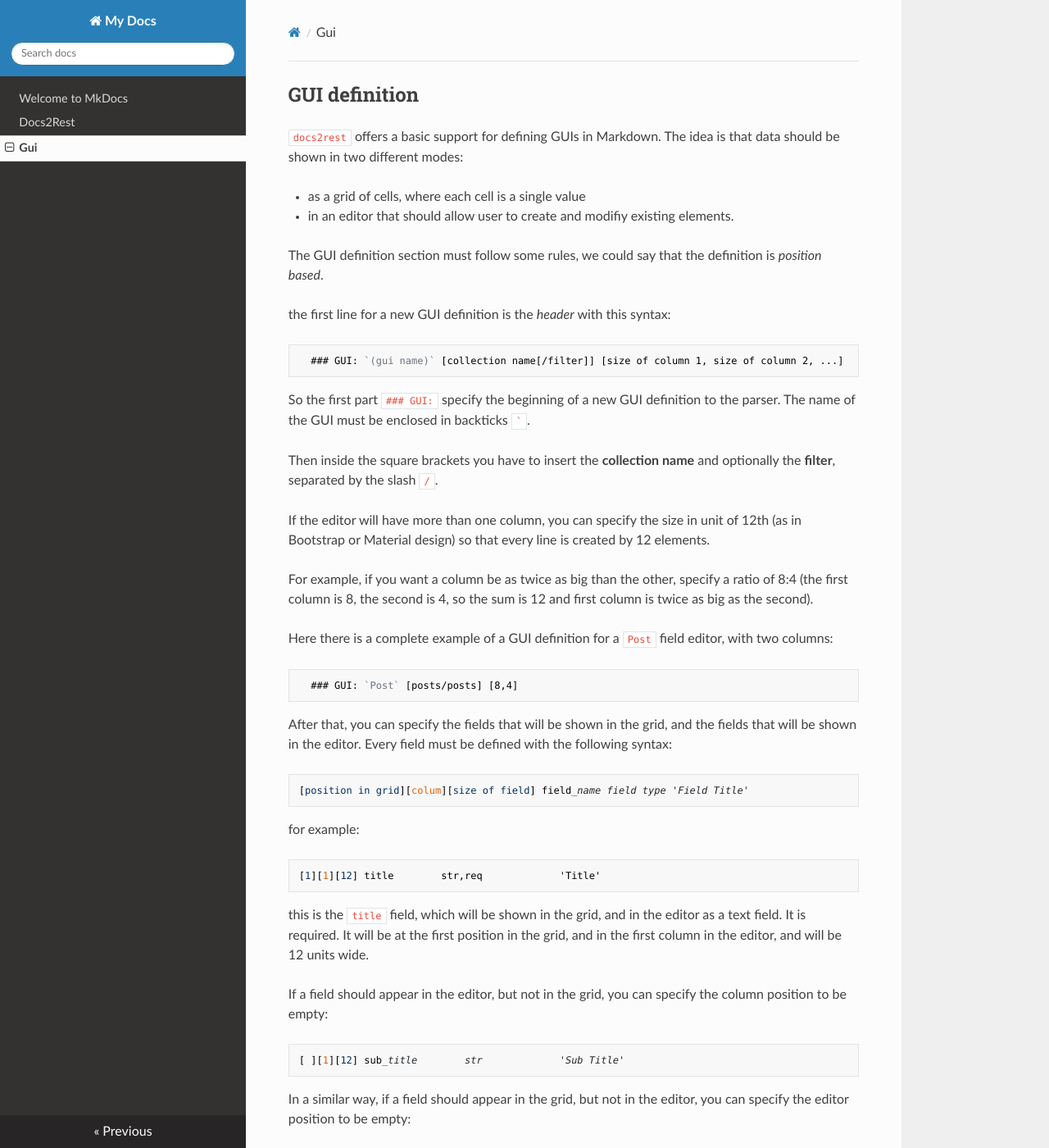
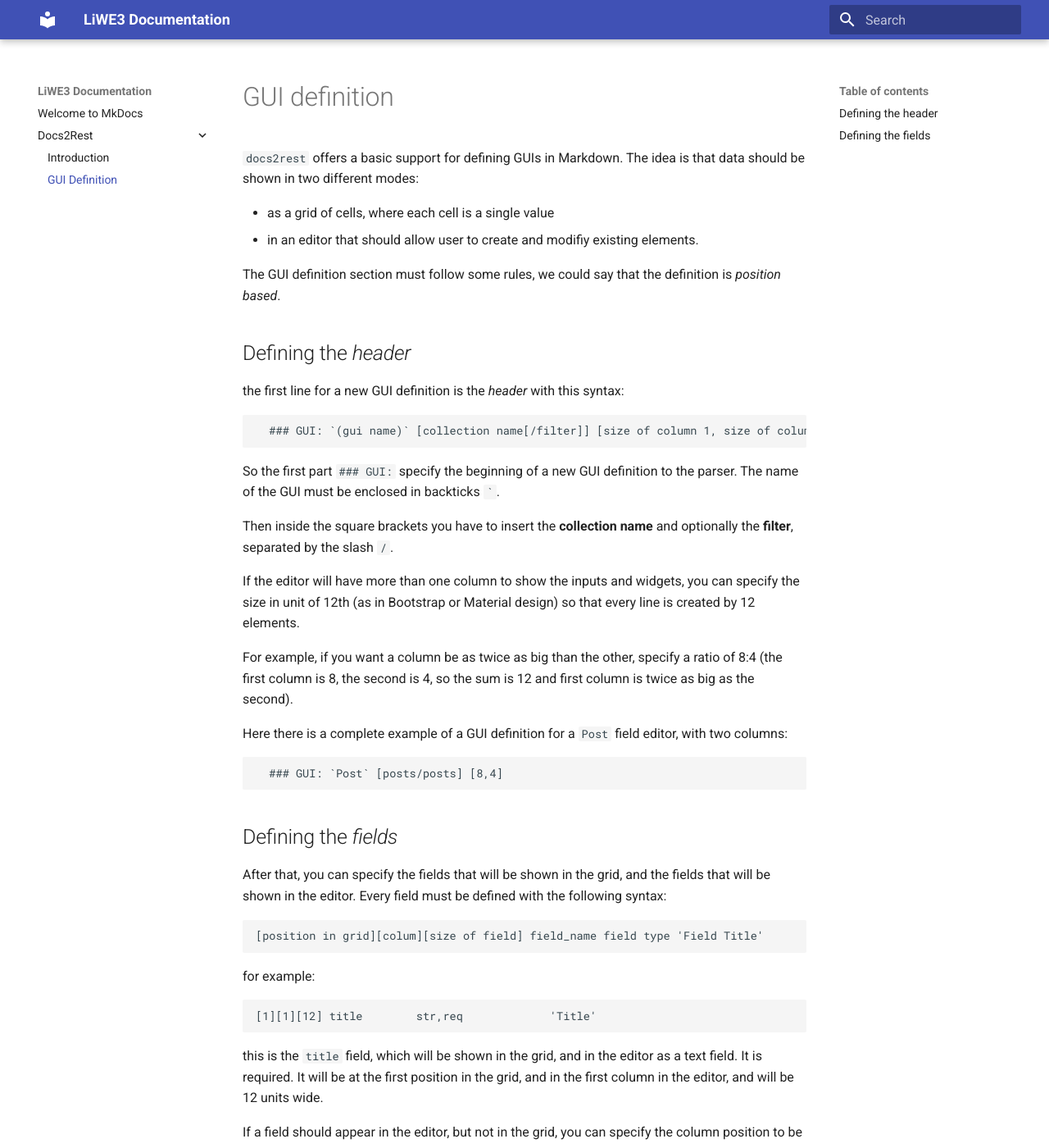
Before and after one commit to fsoft72/liwe3-docs, an MkDocs documentation site: the page built from docs/docs2rest/gui.md, in a window 1280 px wide and 1400 px high. Shown: the whole window at 82% size. Built offline with MkDocs 1.6.1 and Material for MkDocs 9.7.7, drawn with Linux system fonts in a browser that asks for light colours; nearby versions of some CDN libraries; some of the changed text lies outside the part shown.

Commit message:
making the right layout

````diff
--- a/docs/docs2rest/gui.md
+++ b/docs/docs2rest/gui.md
@@ -1,4 +1,4 @@
-## GUI definition
+# GUI definition
 
 `docs2rest` offers a basic support for defining GUIs in Markdown.
 The idea is that data should be shown in two different modes:
@@ -7,6 +7,8 @@
 - in an editor that should allow user to create and modifiy existing elements.
 
 The GUI definition section must follow some rules, we could say that the definition is *position based*.
+
+## Defining the *header*
 
 the first line for a new GUI definition is the *header* with this syntax:
 
@@ -18,7 +20,7 @@
 
 Then inside the square brackets you have to insert the **collection name** and optionally the **filter**, separated by the slash `/`.
 
-If the editor will have more than one column, you can specify the size in unit of 12th (as in Bootstrap or Material design) so that every line is created by 12 elements.
+If the editor will have more than one column to show the inputs and widgets, you can specify the size in unit of 12th (as in Bootstrap or Material design) so that every line is created by 12 elements.
 
 For example, if you want a column be as twice as big than the other, specify a ratio of 8:4 (the first column is 8, the second is 4, so the sum is 12 and first column is twice as big as the second).
 
@@ -27,6 +29,8 @@
 ```markdown
   ### GUI: `Post` [posts/posts] [8,4]
 ```
+
+## Defining the *fields*
 
 After that, you can specify the fields that will be shown in the grid, and the fields that will be shown in the editor.
 Every field must be defined with the following syntax:
--- a/mkdocs.yml
+++ b/mkdocs.yml
@@ -1,8 +1,13 @@
-site_name: My Docs
+site_name: LiWE3 Documentation
 
-theme: readthedocs
+theme: material
+
+markdown_extensions:
+    - toc:
+        permalink: True
 
 nav:
   - index.md
-  - docs2rest/index.md
-  - docs2rest/gui.md
+  - Docs2Rest:
+    - 'Introduction': docs2rest/index.md
+    - 'GUI Definition': docs2rest/gui.md
````
Also changed, not shown: docs/docs2rest/index.md (+1 -1 lines).
